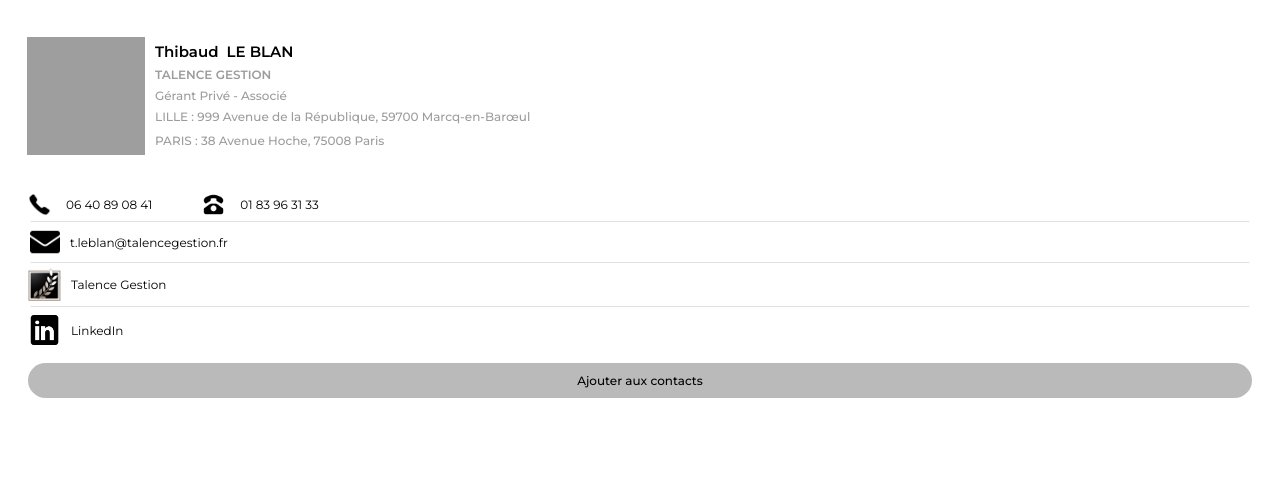
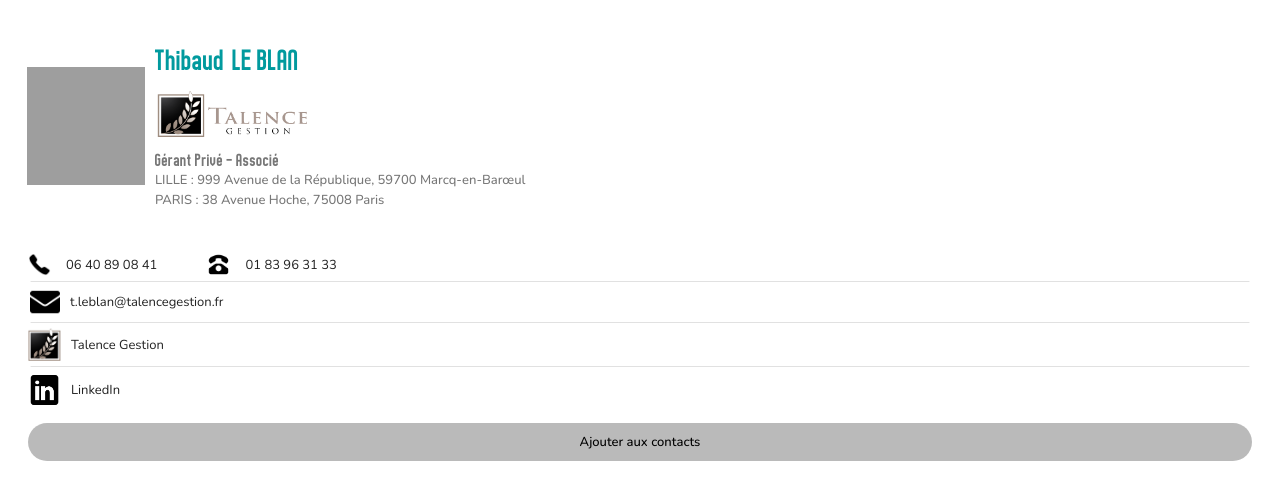
Before and after one commit to RomainLBGit/InfoCard, a website built with Parcel: page index.html in a window 1280 px wide. Built offline with nearby package versions, Linux system fonts and the light colour scheme; grey boxes are pictures that could not be loaded.

Commit message:
style update

```diff
--- a/index.html
+++ b/index.html
@@ -109,7 +109,7 @@
     />
     <link
       rel="stylesheet"
-      href="https://fonts.googleapis.com/css2?family=Montserrat:ital,wght@0,100;0,200;0,300;0,400;0,500;0,600;0,700;0,800;0,900;1,100;1,200;1,300;1,400;1,500;1,600;1,700;1,800;1,900&amp;display=swap"
+      href="https://fonts.googleapis.com/css2?family=Nunito:ital,wght@0,100;0,200;0,300;0,400;0,500;0,600;0,700;0,800;0,900;1,100;1,200;1,300;1,400;1,500;1,600;1,700;1,800;1,900&amp;display=swap"
       data-tag="font"
     />
     <link rel="stylesheet" href="./style.css" />
@@ -131,7 +131,7 @@
                 <span class="main-text"><span>Thibaud</span></span>
                 <span class="main-text02"><span>LE BLAN</span></span>
               </div>
-              <span class="main-text04"><span>TALENCE GESTION</span></span>
+              <img src="public/playground_assets/talence.png" alt="Talence Gestion" class="main-talenceimg">
               <span class="main-text06"><span>Gérant Privé - Associé</span></span>
               <span class="main-text08">
                 <a href='https://maps.google.com/?q=999 Avenue de la République,59700 Marcq-en-Barœul' title="Adresse Lille">
@@ -140,7 +140,6 @@
                   <span>999 Avenue de la République, 59700 Marcq-en-Barœul</span></a></a>
               </span>
               <span class="main-text11">
-
                 <a href='https://maps.google.com/?q=38 Avenue Hoche,75008 Paris' title="Adresse Paris">
                   <a href='https://maps.apple.com/maps?q=38 Avenue Hoche,75008 Paris' title="Adresse Paris">
                     <span class="main-text12">PARIS :</span>
@@ -187,7 +186,7 @@
               alt="separationStroke3127"
               class="main-separation-stroke1"
             />
-            <a href="https://www.talencegestion.fr/staff/thibaud-le-blan/"><div class="main-talenceframe">
+            <a href="https://www.talencegestion.fr/"><div class="main-talenceframe">
               <img
                 src="public/playground_assets/linktalenceimg222-71ux-200h.png"
                 alt="linktalenceimg222"
--- a/main.css
+++ b/main.css
@@ -1,3 +1,10 @@
+@font-face {
+  font-family: 'Guilty';
+  src: url('public/playground_assets/Guilty-Treasure.otf');
+  font-weight: normal;
+  font-style: normal;
+}
+
 .main-container {
   width: 100%;
   display: flex;
@@ -47,63 +54,74 @@
   align-items: flex-start;
 }
 .main-text {
-  color: rgba(0, 0, 0, 1);
+  color: rgba(1, 154, 158, 1);
   height: auto;
-  font-size: 15px;
-  font-style: SemiBold;
+  font-size: 30px;
+  font-style: normal;
   text-align: left;
-  font-family: Montserrat;
-  font-weight: 600;
+  font-family: "Guilty";
+  font-weight: 400;
   line-height: 127.4398684501648%;
   font-stretch: normal;
   text-decoration: none;
+  letter-spacing: 0.5px;
 }
 .main-text02 {
-  color: rgba(0, 0, 0, 1);
+  color: rgba(1, 154, 158, 1);
   height: auto;
-  font-size: 15px;
-  font-style: SemiBold;
+  font-size: 30px;
+  font-style: normal;
   text-align: left;
-  font-family: Montserrat;
-  font-weight: 600;
+  font-family: "Guilty";
+  font-weight: 400;
   line-height: 127.4398684501648%;
   font-stretch: normal;
   text-decoration: none;
+  letter-spacing: 0.5px;
+
+}
+.main-talenceimg{
+  height: 50px;
+  object-fit: contain;
+  margin-top: 10px;
+  margin-bottom: 10px;
+
 }
 .main-text04 {
-  color: rgba(156, 156, 156, 1);
+  color: rgba(119, 119, 119, 1);
   height: auto;
-  font-size: 12px;
+  font-size: 13px;
   align-self: stretch;
   font-style: SemiBold;
   text-align: left;
-  font-family: Montserrat;
+  font-family: Nunito;
   font-weight: 600;
   line-height: normal;
   font-stretch: normal;
   text-decoration: none;
 }
 .main-text06 {
-  color: rgba(156, 156, 156, 1);
+  color: rgba(119, 119, 119, 1);
   height: auto;
-  font-size: 12px;
+  font-size: 18px;
   align-self: stretch;
   font-style: Regular;
   text-align: left;
-  font-family: Montserrat;
+  font-family: "Guilty";
   font-weight: 500;
   line-height: normal;
   font-stretch: normal;
   text-decoration: none;
+  letter-spacing: 0.5px;
 }
 .main-text08 {
-  color: rgba(156, 156, 156, 1);
+  color: rgba(119, 119, 119, 1);
   height: auto;
-  font-size: 12px;
+  font-size: 13px;
   align-self: stretch;
   font-style: Medium;
   text-align: left;
-  font-family: Montserrat;
+  font-family: Nunito;
   font-weight: 500;
   line-height: 150%;
   font-stretch: normal;
@@ -113,20 +131,22 @@
   font-weight: 500;
 }
 .main-text11 {
-  color: rgba(156, 156, 156, 1);
+  color: rgba(119, 119, 119, 1);
   height: auto;
-  font-size: 12px;
+  font-size: 13px;
   align-self: stretch;
   font-style: Medium;
   text-align: left;
-  font-family: Montserrat;
+  font-family: Nunito;
   font-weight: 500;
   line-height: 150%;
   font-stretch: normal;
   text-decoration: none;
 }
 .main-text12 {
+  color: rgba(119, 119, 119, 1);
   font-weight: 500;
+  font-size: 13px;
 }
 .main-more {
   gap: 5px;
@@ -153,12 +173,12 @@
   height: 23px;
 }
 .main-text14 {
-  color: rgba(0, 0, 0, 1);
+  color: rgba(34,34,34, 1);
   height: auto;
-  font-size: 12px;
+  font-size: 13px;
   font-style: Regular;
   text-align: left;
-  font-family: Montserrat;
+  font-family: Nunito;
   font-weight: 400;
   line-height: normal;
   font-stretch: normal;
@@ -174,12 +194,12 @@
   height: 23px;
 }
 .main-text16 {
-  color: rgba(0, 0, 0, 1);
+  color: rgba(34,34,34, 1);
   height: auto;
-  font-size: 12px;
+  font-size: 13px;
   font-style: Regular;
   text-align: left;
-  font-family: Montserrat;
+  font-family: Nunito;
   font-weight: 400;
   line-height: normal;
   font-stretch: normal;
@@ -202,12 +222,12 @@
   margin-left: 2px;
 }
 .main-text18 {
-  color: rgba(0, 0, 0, 1);
+  color: rgba(34,34,34, 1);
   height: auto;
-  font-size: 12px;
+  font-size: 13px;
   font-style: Regular;
   text-align: left;
-  font-family: Montserrat;
+  font-family: Nunito;
   font-weight: 400;
   line-height: normal;
   font-stretch: normal;
@@ -231,12 +251,12 @@
   height: 33px;
 }
 .main-text20 {
-  color: rgba(0, 0, 0, 1);
+  color: rgba(34,34,34, 1);
   height: auto;
-  font-size: 12px;
+  font-size: 13px;
   font-style: Regular;
   text-align: left;
-  font-family: Montserrat;
+  font-family: Nunito;
   font-weight: 400;
   line-height: normal;
   font-stretch: normal;
@@ -260,12 +280,12 @@
   height: 36px;
 }
 .main-text22 {
-  color: rgba(0, 0, 0, 1);
+  color: rgba(34,34,34, 1);
   height: auto;
-  font-size: 12px;
+  font-size: 13px;
   font-style: Regular;
   text-align: left;
-  font-family: Montserrat;
+  font-family: Nunito;
   font-weight: 400;
   line-height: normal;
   font-stretch: normal;
@@ -287,10 +307,10 @@
 .main-text24 {
   color: rgba(0, 0, 0, 1);
   height: auto;
-  font-size: 12px;
+  font-size: 13px;
   font-style: Medium;
   text-align: center;
-  font-family: Montserrat;
+  font-family: Nunito;
   font-weight: 500;
   line-height: normal;
   font-stretch: normal;
```
Also changed, not shown: public/playground_assets/Guilty-Treasure.otf (added), public/playground_assets/talence.png (added), 1 other file.
